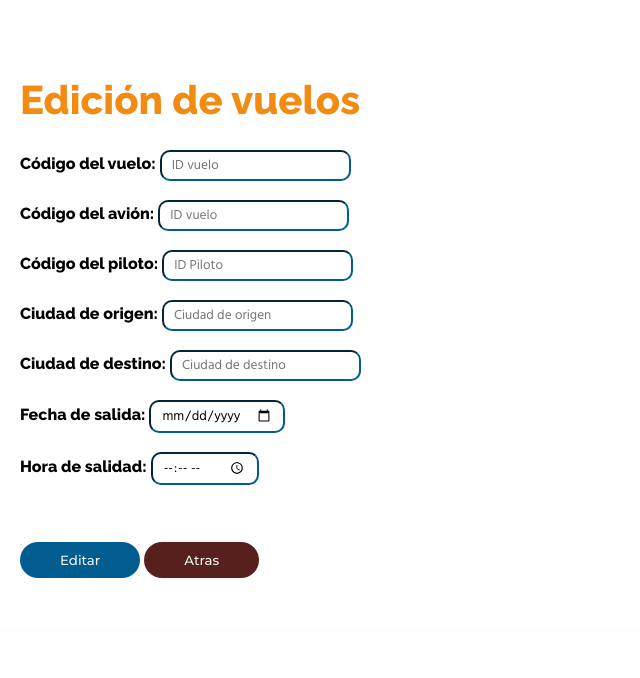
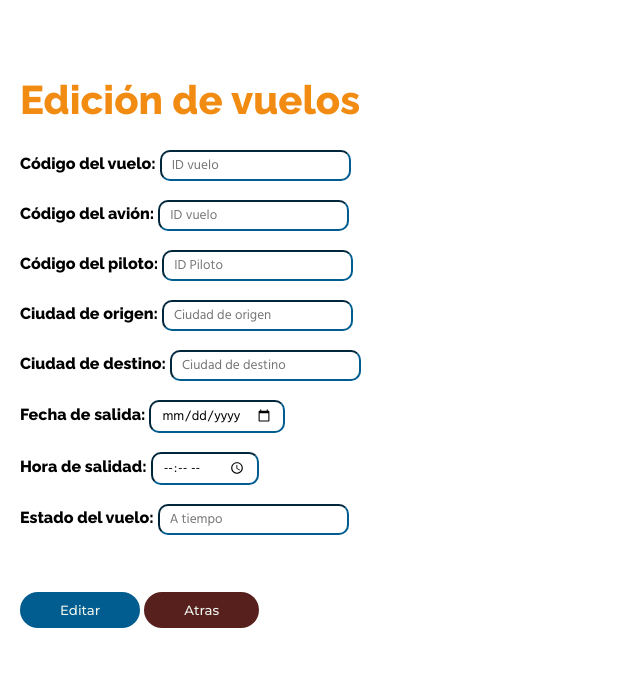
Before and after one commit to SantiagoCh010/Grupo20_Equipo2, a Flask app: page /EditarVuelo/ in a window 1280 px wide. Shown: the part 641-1319 px from the top of the page, without its empty margins (0-640 px from the left). Before the commit the page ends 1219 px from the top, so only its background shows below. Run offline with Flask 2, Linux system fonts and the light colour scheme; some libraries are stand-ins or nearby versions.

Commit message:
Agregar el botón para cambiar el estado

```diff
--- a/templates/EditarVuelo.html
+++ b/templates/EditarVuelo.html
@@ -26,39 +26,42 @@
     <main>
         <img src="{{url_for('static', filename='imagenes/avionmedio.png')}}" alt="avion" class="avion"/>
 
-        <form class="EdiVuelos" method="GET" action="">
+        <form class="EdiVuelos" method="POST" action="{{ url_for('EditarVuelo') }}">
             <h1 class="titulos">Edición de vuelos</h1>
 
 
                 <div class="agrupados">
                     <label class="titulo">Código del vuelo:</label>
-                    <input id="txtcodigoVuelo" type="text" name="codigoVuelo" placeholder="ID vuelo" title="codigoVuelo" class="camposTexto"/>
+                    <input id="txtcodigoVuelo" type="text" name="vuelo" placeholder="ID vuelo" title="codigoVuelo" class="camposTexto"/>
                     <br><br>
                     <label class="titulo">Código del avión:</label>
-                    <input id="txtcodigoAvion" type="text" name="codigoAvion" placeholder="ID vuelo" title="codigoAvion"
+                    <input id="txtcodigoAvion" type="text" name="airplane" placeholder="ID vuelo" title="codigoAvion"
                         class="camposTexto" />
                     <br><br>
                     <label class="titulo">Código del piloto:</label>
-                    <input class="camposTexto" id="txtcodigoPiloto" type="text" name="txtcodigoPiloto"
+                    <input class="camposTexto" id="txtcodigoPiloto" type="text" name="pilotID"
                         placeholder="ID Piloto" title="codigoPiloto" />
                         <br><br>
                     <label class="titulo">Ciudad de origen:</label>
-                    <input id="txtciudadOrigen" type="text" name="usuario" placeholder="Ciudad de origen"
+                    <input id="txtciudadOrigen" type="text" name="origen" placeholder="Ciudad de origen"
                         title="ciudadOrigen" class="camposTexto" />
                     <br><br>
                     <label class="titulo">Ciudad de destino:</label>
-                    <input class="camposTexto" id="txtciudadDestino" type="text" name="ciudadDestino"
+                    <input class="camposTexto" id="txtciudadDestino" type="text" name="destino"
                         placeholder="Ciudad de destino" title="apellidos" />
                     <br><br>
                     <label class="titulo">Fecha de salida:</label>
-                    <input class="camposTexto" type="date" id="birthday" name="nacimiento">
+                    <input class="camposTexto" type="date" id="birthday" name="departure-D">
                     <br><br>
 
                     <label class="titulo">Hora de salidad:</label>
-                    <input class="camposTexto" id="txthoraSalida" type="time" name="horaSalida" placeholder="00:00"
+                    <input class="camposTexto" id="txthoraSalida" type="time" name="departure-H" placeholder="00:00"
                         title="horaSalida" />
                     <br><br>
-
+                    <label class="titulo">Estado del vuelo:</label>
+                    <input class="camposTexto" id="txtestado" type="text" name="estado"
+                        placeholder="A tiempo" title="estado" />
+                    <br><br>
 
                 </div>
                 <br><br>
```
